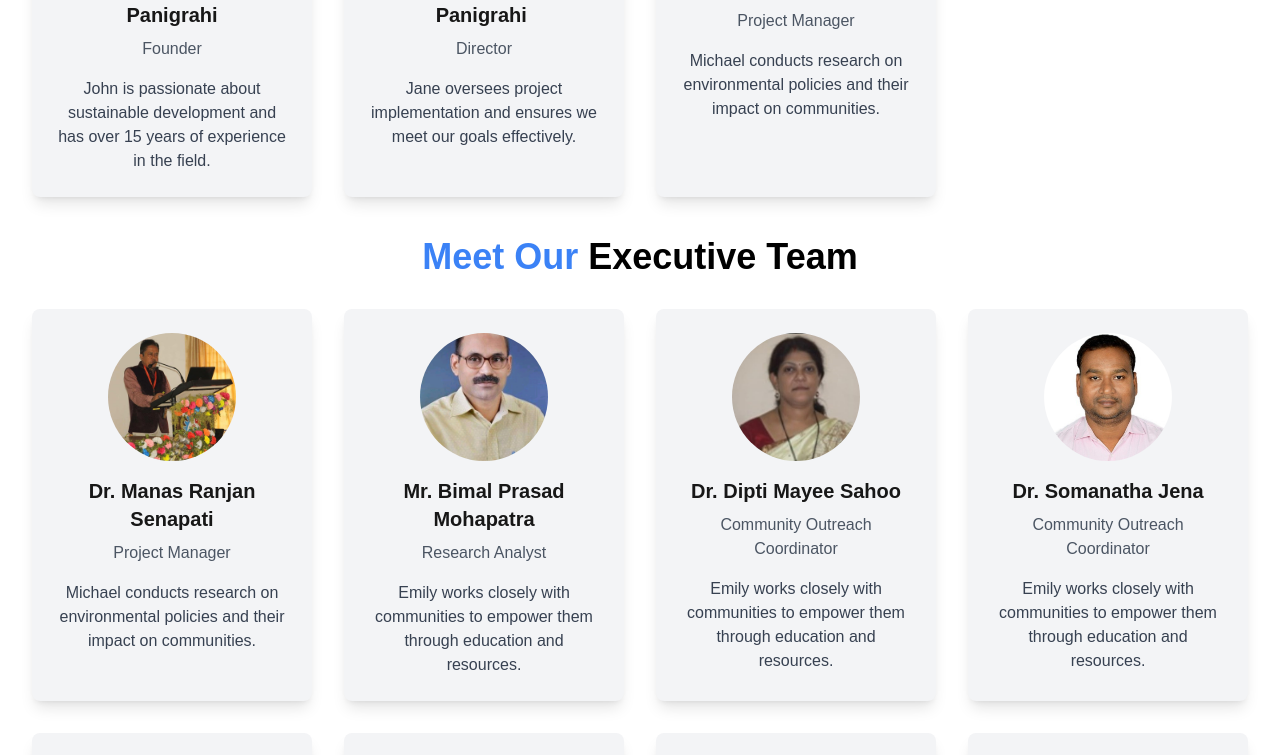
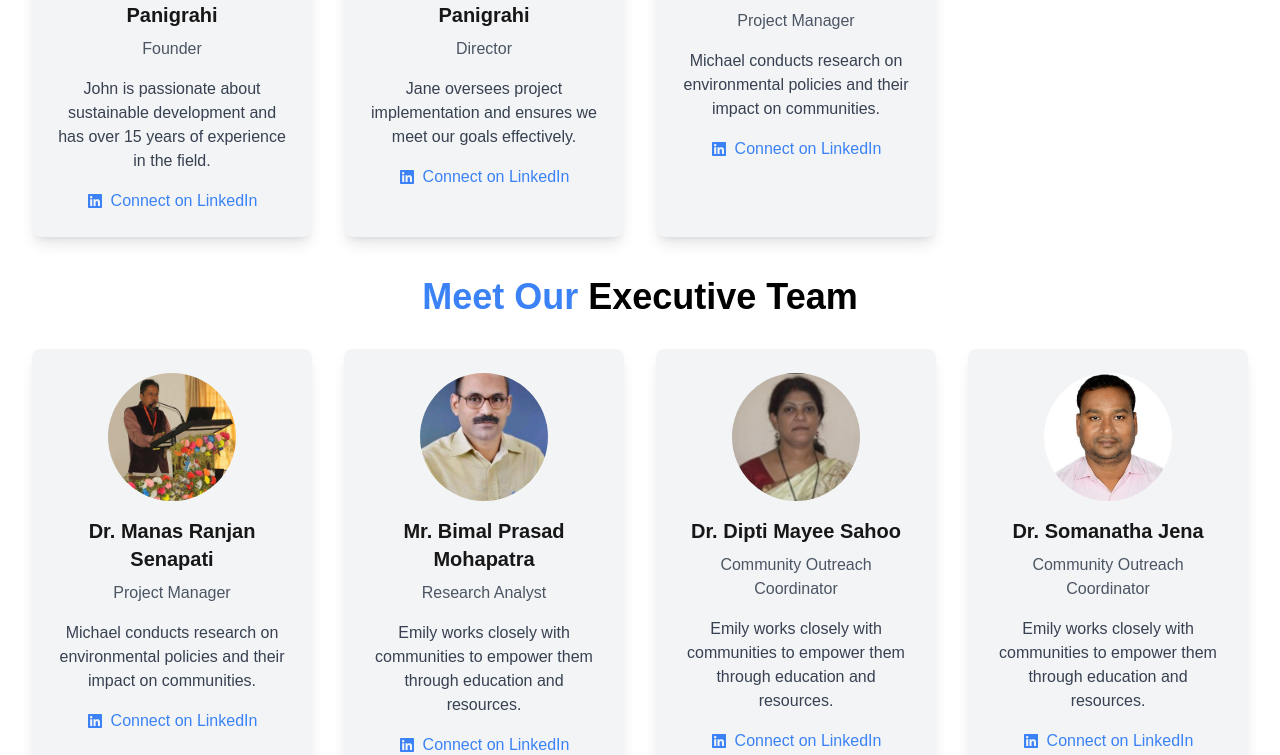
Before and after one commit to Bikash168/Trident_SF, a Next.js app: page /team in a window 1280 px wide. Shown: the part 780-1535 px from the top of the page. Built offline with nearby package versions, Linux system fonts and the light colour scheme.

Commit message:
new changes

```diff
--- a/pages/team.tsx
+++ b/pages/team.tsx
@@ -2,91 +2,102 @@
 import Head from 'next/head';
 import Layout from './components/layout';
 import ImageCollage from './components/ImageCollage';
+import { FaLinkedin } from 'react-icons/fa'; // Import LinkedIn icon from react-icons
 
 const ManagementteamMembers = [
   {
     name: 'Dr. Biswabijoyee Panigrahi',
-
-    role: 'Founder ',
+    role: 'Founder',
     image: '/images/Team1.jpg', // Replace with actual image path
     description: 'John is passionate about sustainable development and has over 15 years of experience in the field.',
+    linkedin: 'https://www.linkedin.com/in/biswabijoyee-panigrahi-294409ba/', // Add LinkedIn link
   },
   {
-    name: 'Mr. Jagatjayee Panigrahi ',
+    name: 'Mr. Jagatjayee Panigrahi',
     role: 'Director',
     image: '/images/Team2.jpg', // Replace with actual image path
     description: 'Jane oversees project implementation and ensures we meet our goals effectively.',
+    linkedin: 'https://www.linkedin.com/in/jagatjayee-panigrahi-22663193/', // Add LinkedIn link
   },
   {
-    name: 'Smitarani Panigrahi ',
+    name: 'Smitarani Panigrahi',
     role: 'Project Manager',
     image: '/images/Team.jpg', // Replace with actual image path
     description: 'Michael conducts research on environmental policies and their impact on communities.',
+    linkedin: 'https://www.linkedin.com/in/smitarani-panigrahi/', // Add LinkedIn link
   },
+];
 
-];
 const ExicutieteamMembers = [
-
   {
     name: 'Dr. Manas Ranjan Senapati',
     role: 'Project Manager',
     image: '/images/Team3.jpg', // Replace with actual image path
     description: 'Michael conducts research on environmental policies and their impact on communities.',
+    linkedin: 'https://www.linkedin.com/in/dr-manas-ranjan-senapati-b8679324/', // Add LinkedIn link
   },
   {
     name: 'Mr. Bimal Prasad Mohapatra',
     role: 'Research Analyst',
     image: '/images/Team4.jpg', // Replace with actual image path
     description: 'Emily works closely with communities to empower them through education and resources.',
+    linkedin: 'https://www.linkedin.com/in/bimal-prasad-mohapatra-b5672b1b0/', // Add LinkedIn link
   },
   {
     name: 'Dr. Dipti Mayee Sahoo',
     role: 'Community Outreach Coordinator',
     image: '/images/Team6.jpg', // Replace with actual image path
     description: 'Emily works closely with communities to empower them through education and resources.',
+    linkedin: 'https://www.linkedin.com/in/dipti-mayee-sahoo-478735155/', // Add LinkedIn link
   },
   {
     name: 'Dr. Somanatha Jena',
     role: 'Community Outreach Coordinator',
     image: '/images/Team5.jpg', // Replace with actual image path
     description: 'Emily works closely with communities to empower them through education and resources.',
+    linkedin: 'https://www.linkedin.com/in/somanatha-jena-11884361/', // Add LinkedIn link
   },
   {
     name: 'Mr. Deepak Mohapatra',
     role: 'Community Outreach Coordinator',
     image: '/images/Team7.jpg', // Replace with actual image path
     description: 'Emily works closely with communities to empower them through education and resources.',
+    linkedin: 'https://www.linkedin.com/in/mr-deepak-mohapatra/', // Add LinkedIn link
   },
   {
     name: 'Mr. Satya Sundar Mishra',
     role: 'Community Outreach Coordinator',
     image: '/images/Team8.jpg', // Replace with actual image path
     description: 'Emily works closely with communities to empower them through education and resources.',
+    linkedin: 'https://www.linkedin.com/in/mr-satya-sundar-mishra/', // Add LinkedIn link
   },
   {
     name: 'Mr. Mohammed Nadeem Iqbal',
     role: 'Community Outreach Coordinator',
     image: '/images/Team9.jpg', // Replace with actual image path
     description: 'Emily works closely with communities to empower them through education and resources.',
+    linkedin: 'https://www.linkedin.com/in/mr-mohammed-nadeem-iqbal/', // Add LinkedIn link
   },
   {
     name: 'Mr. Bikash Jethy',
     role: 'Community Outreach Coordinator',
     image: '/images/Team10.jpg', // Replace with actual image path
     description: 'Emily works closely with communities to empower them through education and resources.',
+    linkedin: 'https://www.linkedin.com/in/bikash-jethy-88bb3158/', // Add LinkedIn link
   },
 ];
 
 const OurTeam = () => {
   return (
-    <><Head>
+    <>
+      <Head>
         <title>TEAM | SACRED FOUNDATION</title>
       </Head>
       <Layout>
         <ImageCollage />
         <section className="bg-white py-12 mb-10">
           <div className="max-w-7xl mx-auto px-4 sm:px-6 lg:px-8">
-                   <h1 className="text-4xl font-extrabold text-center  text-blue-500 mb-8">
+            <h1 className="text-4xl font-extrabold text-center text-blue-500 mb-8">
               Meet Our <span className="text-black">Leaders</span>
             </h1>
             <div className="grid grid-cols-1 md:grid-cols-2 lg:grid-cols-4 gap-8">
@@ -100,13 +111,18 @@ const OurTeam = () => {
                   <h3 className="text-xl font-semibold mb-2">{member.name}</h3>
                   <p className="text-gray-600 mb-4">{member.role}</p>
                   <p className="text-gray-700">{member.description}</p>
+                  {member.linkedin && (
+                    <a href={member.linkedin} target="_blank" rel="noopener noreferrer" className="text-blue-500 flex items-center justify-center mt-4">
+                      <FaLinkedin className="mr-2" /> Connect on LinkedIn
+                    </a>
+                  )}
                 </div>
               ))}
             </div>
           </div>
           <div className="max-w-7xl mx-auto px-4 sm:px-6 lg:px-8 py-10">
-                   <h1 className="text-4xl font-extrabold text-center  text-blue-500 mb-8">
-          Meet Our  <span className="text-black">Executive Team</span>
+            <h1 className="text-4xl font-extrabold text-center text-blue-500 mb-8">
+              Meet Our <span className="text-black">Executive Team</span>
             </h1>
             <div className="grid grid-cols-1 md:grid-cols-2 lg:grid-cols-4 gap-8">
               {ExicutieteamMembers.map((member, index) => (
@@ -119,12 +135,18 @@ const OurTeam = () => {
                   <h3 className="text-xl font-semibold mb-2">{member.name}</h3>
                   <p className="text-gray-600 mb-4">{member.role}</p>
                   <p className="text-gray-700">{member.description}</p>
+                  {member.linkedin && (
+                    <a href={member.linkedin} target="_blank" rel="noopener noreferrer" className="text-blue-500 flex items-center justify-center mt-4">
+                      <FaLinkedin className="mr-2" /> Connect on LinkedIn
+                    </a>
+                  )}
                 </div>
               ))}
             </div>
           </div>
         </section>
-    </Layout></>
+      </Layout>
+    </>
   );
 };
 
```
Lines whose indentation alone changed are shown as unchanged.
